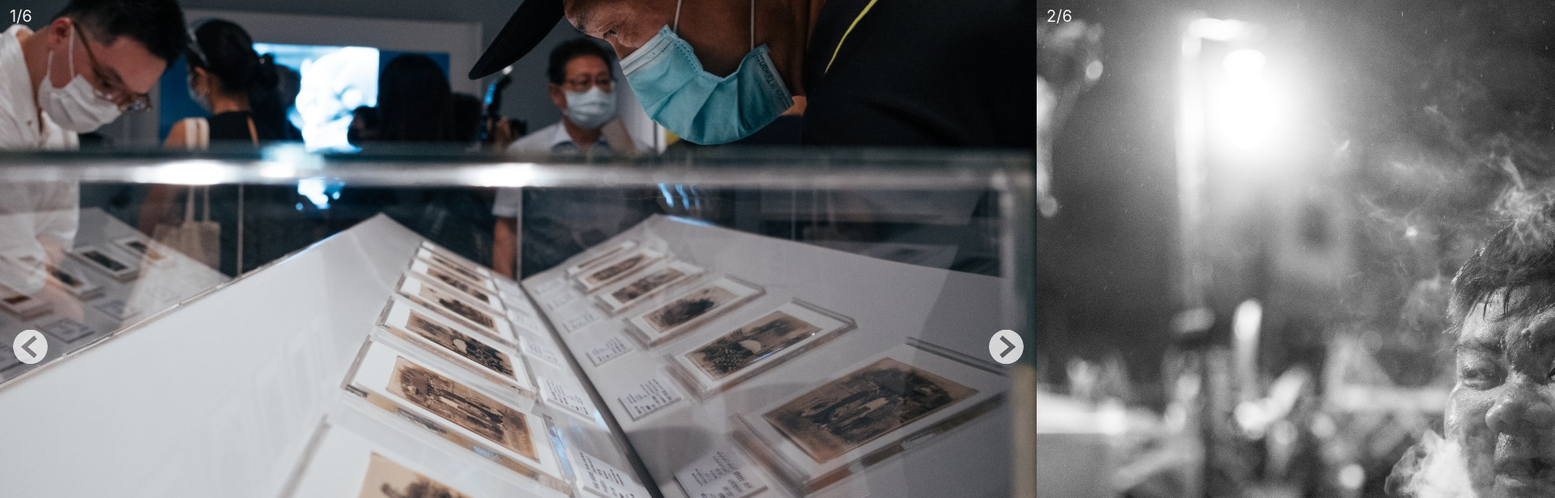
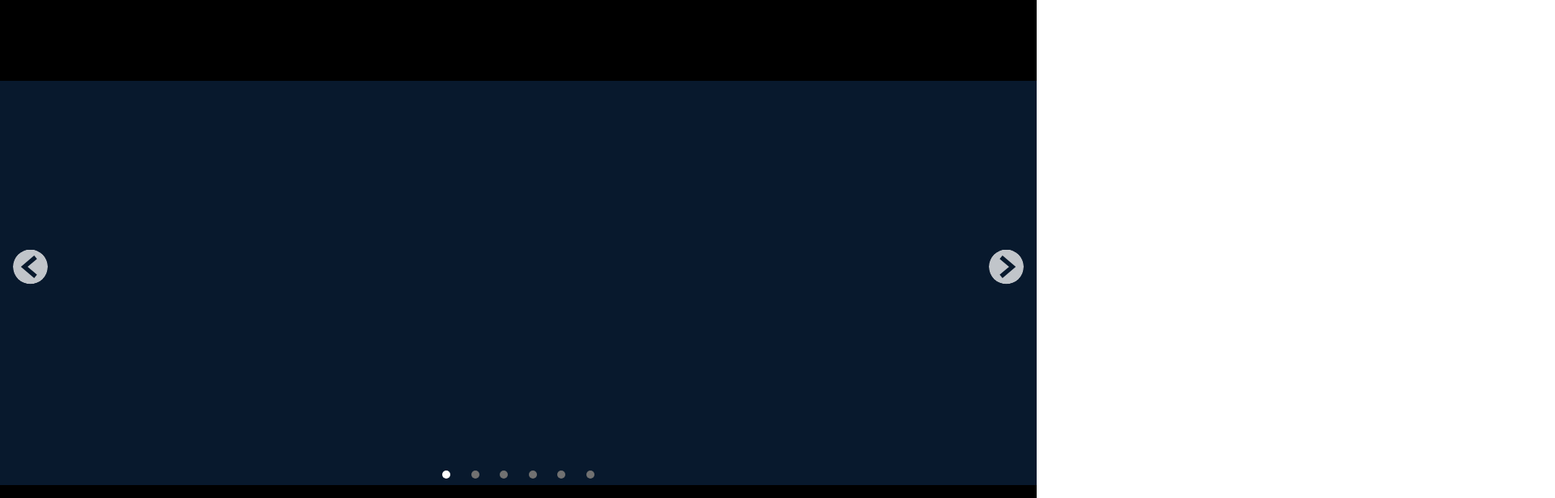
Before and after one commit to duidae/test-carousel, a React (Create React App) app: page / in a window 1280 px wide. Shown: the top 616 px of the page at 81% size, 1920 px wide, since content can reach past the window. Built offline with nearby package versions, Linux system fonts and the light colour scheme.

Commit message:
Add header

```diff
--- a/src/App.tsx
+++ b/src/App.tsx
@@ -1,10 +1,11 @@
-import {Carousel} from "./components";
+import {Carousel, Header} from "./components";
 import {PHOTO_DATA} from "./stores";
 import "./App.css";
 
 function App() {
     return (
         <div className="App">
+            <Header />
             <Carousel slides={PHOTO_DATA} enableCaption={true} />
         </div>
     );
--- a/src/components/Carousel.tsx
+++ b/src/components/Carousel.tsx
@@ -7,11 +7,16 @@ const DEFAULT_CAPTION_COLOR = "rgb(242, 242, 242)";
 const DEFAULT_BULLET_COLOR = "rgb(113, 113, 113)";
 
 const Container = styled.div`
+    height: 500px; // TODO
+    background-color: ${CAROUSEL_BACKGROUND_COLOR};
+`;
+
+const Slider = styled.div`
+    height: calc(100% - 40px);
     padding: 0;
     position: relative;
     overflow: visible;
     touch-action: pan-y;
-    background-color: ${CAROUSEL_BACKGROUND_COLOR};
 `;
 
 const Button = styled.div`
@@ -41,7 +46,7 @@ const NextButton = styled(Button)`
     background-image: url("assets/next.svg");
 `;
 
-const Slider = styled.ul<{currentSlide: number}>`
+const Slides = styled.ul<{currentSlide: number}>`
     padding: 0;
     margin: 0;
     display: flex;
@@ -133,11 +138,13 @@ export const Carousel = (props: CarouselProps) => {
 
     return (
         <Container>
-            <Slider currentSlide={currentSlide}>
+            <Slider>
                 <PrevButton title={"上一張"} onClick={onPrevClick} />
                 <NextButton title={"下一張"} onClick={onNextClick} />
+                <Slides currentSlide={currentSlide}>
                     {props.slides?.map((slide, index) => {
                         return (
+                            false && (
                                 <Slide key={index}>
                                     {props.enableCaption && (
                                         <Index>
@@ -147,8 +154,10 @@ export const Carousel = (props: CarouselProps) => {
                                     {props.enableCaption && <Caption>{slide.desc ?? ""}</Caption>}
                                     <Image src={slide.image} title={slide.desc ?? ""} alt={slide.desc ?? ""} />
                                 </Slide>
+                            )
                         );
                     })}
+                </Slides>
             </Slider>
             <Bullets>
                 {props.slides?.map((slide, index) => {
--- /dev/null
+++ b/src/components/Header.tsx
@@ -0,0 +1,10 @@
+import styled from "styled-components";
+
+const Container = styled.div`
+    height: 100px;
+    background-color: black;
+`;
+
+export const Header = () => {
+    return <Container />;
+};
--- a/src/components/index.ts
+++ b/src/components/index.ts
@@ -1 +1,2 @@
 export * from "./Carousel";
+export * from "./Header";
```
Lines whose indentation alone changed are shown as unchanged.
